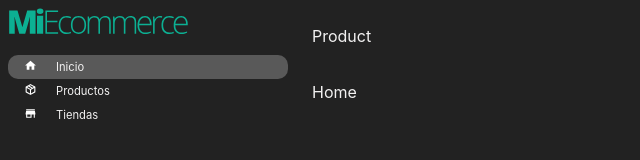
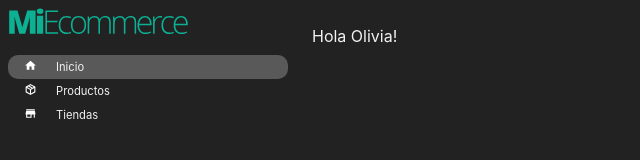
Before and after one commit to facundovacanicencosud/MiEcommerce-Grupo2-Sprint4, a React (Create React App) app: page / in a window 1280 px wide. Shown: the top 160 px of the page, without its empty margins (0-640 px from the left). Built offline with nearby package versions, Linux system fonts and the light colour scheme.

Commit message:
Agregando home

```diff
--- /dev/null
+++ b/src/components/Navbar/NavItems/NavItemLeft.jsx
@@ -0,0 +1,23 @@
+import React from "react";
+import { Link } from "react-router-dom";
+import arrowIcon from "../../../assets/chevron-right (1).svg";
+
+const NavItemLeft = ({ url, text, seccion }) => {
+  return (
+    <>
+      <Link to={url}>
+        <span style={{ textTransform: "capitalize" }}>{text}</span>
+      </Link>
+      {seccion ? (
+        <>
+          <img src={arrowIcon} style={{ filter: "invert(1)" }} />
+          <span style={{ textTransform: "capitalize" }}>{seccion}</span>
+        </>
+      ) : (
+        ""
+      )}
+    </>
+  );
+};
+
+export default NavItemLeft;
--- a/src/components/Navbar/Navbar.jsx
+++ b/src/components/Navbar/Navbar.jsx
@@ -1,40 +1,56 @@
 import React from "react";
 import { useState } from "react";
-import { Link, useLocation } from "react-router-dom";
+import { useLocation, useParams } from "react-router-dom";
 import style from "./navbar.module.css";
 import menuLogo from "../../assets/menu.svg";
 // import menuLogoWhite from "../../assets/menu-white.svg";
 import NavItemSearch from "./NavItems/NavItemSearch";
-import useScreen from "../../hooks/useScreen"
 import { useContext } from "react";
 import { AppContext } from "../../context/AppContext";
+import NavItemLeft from "./NavItems/NavItemLeft";
 
 const Navbar = () => {
   const [searchBox, setSearchBox] = useState(false);
-  const { setActiveSidebar } = useContext(AppContext);
-  const location = useLocation();
-  const {width} = useScreen();
-  const changeSidebarButton = () =>{
-    setActiveSidebar(x => !x)
+  const { changeSidebarButton } = useContext(AppContext);
+  const location = useLocation().pathname;
+  const id = useParams().id;
+  let navItemLeft;
+  if (location === "/") {
+    navItemLeft = <NavItemLeft url={"/"} text={"Hola Olivia!"} />;
+  } else if (location === "/products" || location === "/products/") {
+    navItemLeft = <NavItemLeft url={"/products"} text={"productos"} />;
+  } else if (location === "/products/new") {
+    navItemLeft = (
+      <NavItemLeft
+        url={"/products"}
+        text={"productos"}
+        seccion={"nuevo producto"}
+      />
+    );
+  } else if (location.includes("/products/")) {
+    navItemLeft = (
+      <NavItemLeft url={"/products"} text={"productos"} seccion={`#${id}`} />
+    );
   }
+
   return (
     <header className={style.header}>
       <nav className={style.navbar}>
+        <div>
+          <button
+            onClick={changeSidebarButton}
+            className={style.navbar_menu_button}
+          >
+            <img src={menuLogo} alt="" />
+          </button>
 
-        <div>
-          {(width<1024) &&
-            <button onClick={changeSidebarButton} className={style.navbar_menu_button}>
-              <img src={menuLogo} alt="" />
-            </button>
-          }
-
-            <Link to={`/${"product"}`}>
-                <span>{"Product"}</span>
-            </Link>
+          {navItemLeft}
         </div>
-        {(location.pathname === "/products")&& <div className={style.search_box_and_add}>
-            <NavItemSearch setOpen={setSearchBox} open={searchBox}/>
-        </div>}
+        {(location === "/products" || location === "/products/") && (
+          <div className={style.search_box_and_add}>
+            <NavItemSearch setOpen={setSearchBox} open={searchBox} />
+          </div>
+        )}
       </nav>
     </header>
   );
--- a/src/components/Navbar/navbar.module.css
+++ b/src/components/Navbar/navbar.module.css
@@ -43,5 +43,8 @@
         justify-content: space-between;
     }
 }
-/* @media (min-width: 1024px){
-} */
+@media (min-width: 1024px){
+    .navbar_menu_button{
+        display: none;
+    }
+}
--- a/src/context/AppContext.js
+++ b/src/context/AppContext.js
@@ -4,13 +4,19 @@ import { createContext, useState } from "react";
 export const AppContext = createContext();
 
 
-export const Contexto = ({children}) => {
+export const Contexto = ({ children }) => {
     const [activeSidebar, setActiveSidebar] = useState(false);
+    const [searchQuery, setSearchQuery] = useState("");
 
+    const changeSidebarButton = () =>{
+        setActiveSidebar(x => !x)
+    }
     const value = {
-        activeSidebar,
-        setActiveSidebar,
-    }
+      activeSidebar,
+      changeSidebarButton,
+      searchQuery,
+      setSearchQuery,
+    };
 
     return(
         <AppContext.Provider value={value} >
--- a/src/pages/Home/Home.jsx
+++ b/src/pages/Home/Home.jsx
@@ -1,9 +1,37 @@
-import React from 'react'
+import { useState } from "react";
+import { Link } from "react-router-dom";
 
 const Home = () => {
+  const [isLoading, setIsLoading] = useState(true);
+
   return (
-    <div>Home</div>
-  )
-}
+    <div>
+      <ul>
+        {/* {isLoading ? (
+          <li className={style.loaderContainer}>
+            <span>Loading</span>
+            <div className={style.spinner}></div>
+          </li>
+        ) : (
+          products.length &&
+          products.map((product) => (
+            <Link key={product.id} to={`/products/${product.id}`}>
+              <li className={style.product}>
+                <div>
+                  <img src={product.images[product.images.length - 1]} alt="" />
+                  <div className={style.productDetails}>
+                    <p className={style.productTitle}>{product.title}</p>
+                    <p className={style.productDescription}>#{product.id}</p>
+                  </div>
+                </div>
+                <img className={style.arrow} src={arrow} alt="" />
+              </li>
+            </Link>
+          ))
+        )} */}
+      </ul>
+    </div>
+  );
+};
 
-export default Home
+export default Home;
```
